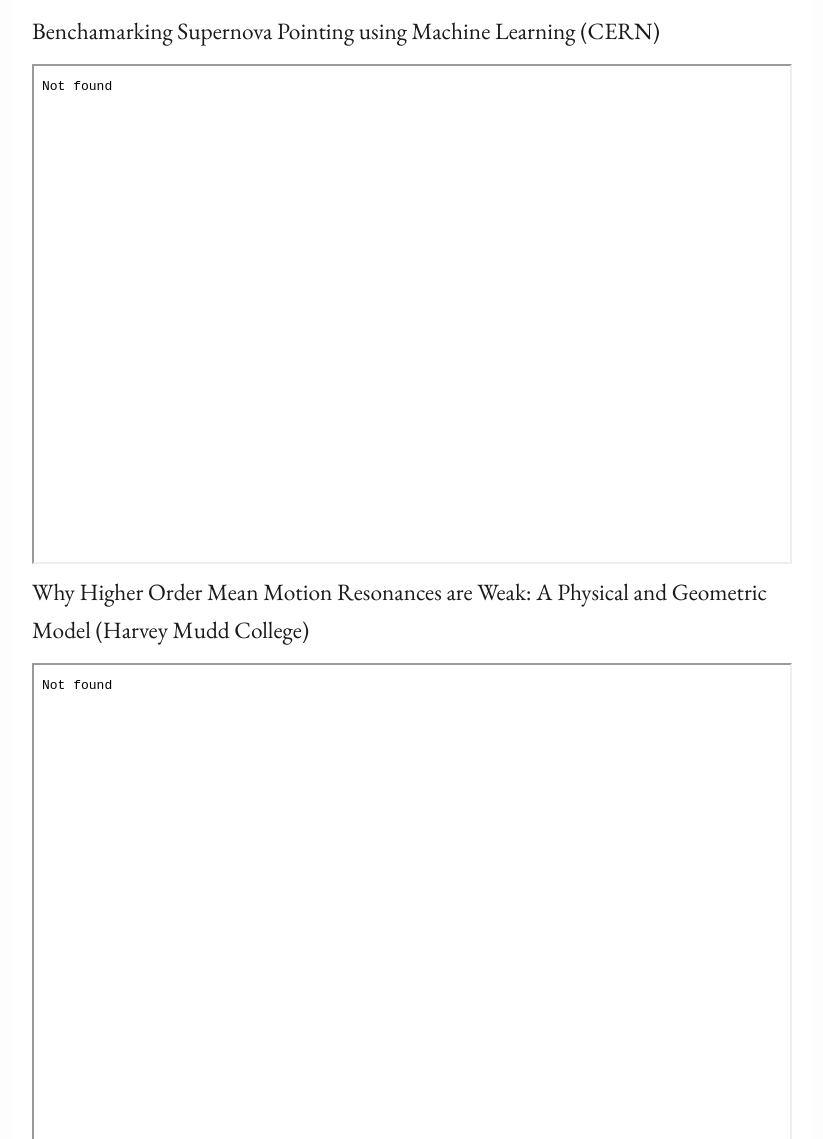
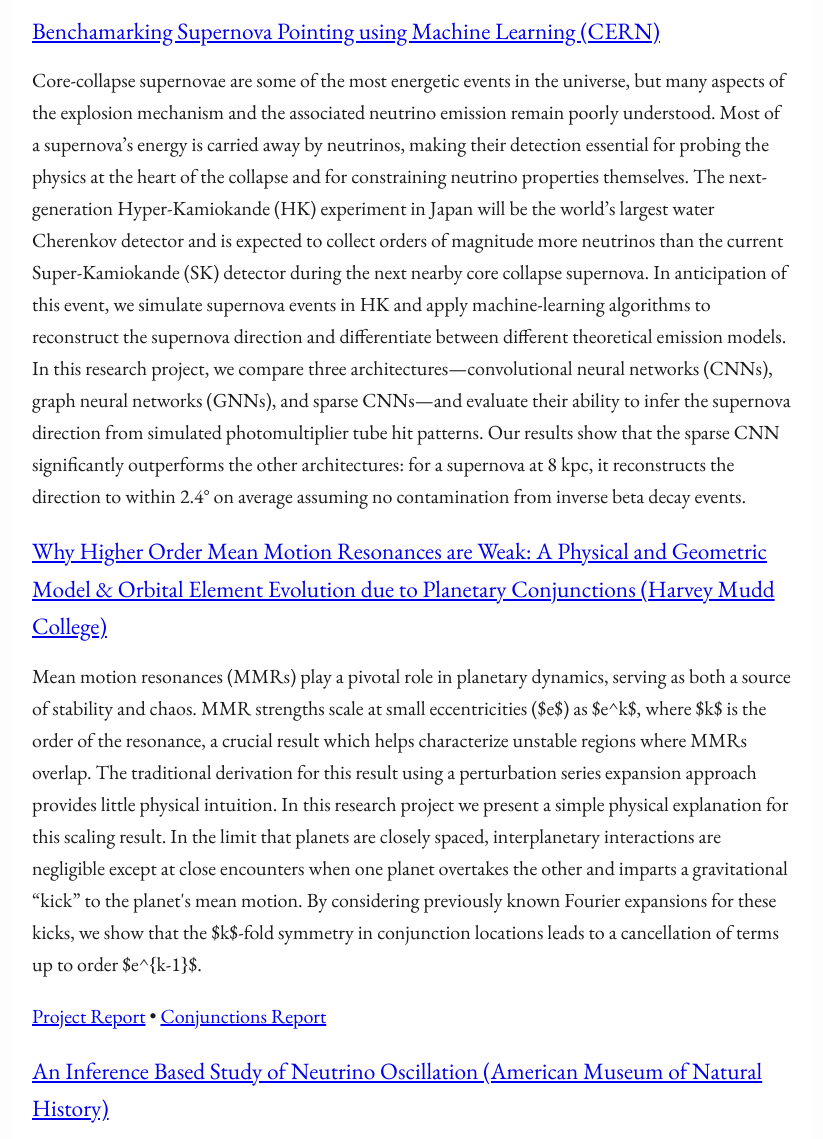
Before and after one commit to lizzykjones/lizzykjones.github.io, a plain HTML site: page projects.html in a window 1280 px wide. Shown: the part 147-1286 px from the top of the page, without its empty margins (228-1051 px from the left). Drawn offline with nearby package versions, Linux system fonts and the light colour scheme.

Commit message:
Update projects page: add descriptions, links to reports, combine planetary projects, and comment out others

```diff
--- a/projects.html
+++ b/projects.html
@@ -16,29 +16,28 @@
 <main class="container">
   <h1>Projects</h1>
   <div class="project">
-    <h3>Benchamarking Supernova Pointing using Machine Learning (CERN)</h3>
-    <iframe src="pdfs/supernova_ml.pdf" width="100%" height="500px"></iframe>
+    <h3><a href="pdfs/supernova_ml.pdf" target="_blank">Benchamarking Supernova Pointing using Machine Learning (CERN)</a></h3>
+    <p>Core-collapse supernovae are some of the most energetic events in the universe, but many aspects of the explosion mechanism and the associated neutrino emission remain poorly understood. Most of a supernova’s energy is carried away by neutrinos, making their detection essential for probing the physics at the heart of the collapse and for constraining neutrino properties themselves. The next-generation Hyper-Kamiokande (HK) experiment in Japan will be the world’s largest water Cherenkov detector and is expected to collect orders of magnitude more neutrinos than the current Super-Kamiokande (SK) detector during the next nearby core collapse supernova. In anticipation of this event, we simulate supernova events in HK and apply machine-learning algorithms to reconstruct the supernova direction and differentiate between different theoretical emission models. In this research project, we compare three architectures—convolutional neural networks (CNNs), graph neural networks (GNNs), and sparse CNNs—and evaluate their ability to infer the supernova direction from simulated photomultiplier tube hit patterns. Our results show that the sparse CNN significantly outperforms the other architectures: for a supernova at 8 kpc, it reconstructs the direction to within 2.4° on average assuming no contamination from inverse beta decay events.</p>
   </div>
   <div class="project">
-    <h3>Why Higher Order Mean Motion Resonances are Weak: A Physical and Geometric Model (Harvey Mudd College)</h3>
-    <iframe src="pdfs/thesis.pdf" width="100%" height="500px"></iframe>
+    <h3><a href="planetary_conj_details.html">Why Higher Order Mean Motion Resonances are Weak: A Physical and Geometric Model & Orbital Element Evolution due to Planetary Conjunctions (Harvey Mudd College)</a></h3>
+    <p>Mean motion resonances (MMRs) play a pivotal role in planetary dynamics, serving as both a source of stability and chaos. MMR strengths scale at small eccentricities ($e$) as $e^k$, where $k$ is the order of the resonance, a crucial result which helps characterize unstable regions where MMRs overlap. The traditional derivation for this result using a perturbation series expansion approach provides little physical intuition. In this research project we present a simple physical explanation for this scaling result. In the limit that planets are closely spaced, interplanetary interactions are negligible except at close encounters when one planet overtakes the other and imparts a gravitational “kick” to the planet's mean motion. By considering previously known Fourier expansions for these kicks, we show that the $k$-fold symmetry in conjunction locations leads to a cancellation of terms up to order $e^{k-1}$.</p>
+    <p><a href="pdfs/thesis.pdf" target="_blank">Project Report</a> &bull; <a href="pdfs/planetary_conj.pdf" target="_blank">Conjunctions Report</a></p>
   </div>
   <div class="project">
-    <h3>Orbital Element Evolution due to Planetary Conjunctions (Harvey Mudd College)</h3>
-    <iframe src="pdfs/planetary_conj.pdf" width="100%" height="500px"></iframe>
+    <h3><a href="pdfs/inference_neutrino_osc.pdf" target="_blank">An Inference Based Study of Neutrino Oscillation (American Museum of Natural History)</a></h3>
+    <p>The solar property of electron number density has important implications for understanding solar and stellar physics, yet its precise distribution within the Sun is unknown. While current models are derived from measurements at the solar surface, it would be a novel approach to use Earth-based measurements to predict electron distribution in the Sun. Electron number density dictates the flavor evolution of neutrinos as they stream radially outward from the Sun, and thus determines their flavor when they reach detectors on Earth. In this study, we explored an inference-based approach that uses neutrino flavor measurements from Earth-bound detectors to extrapolate the Sun’s electron density function. We studied logistic and exponential forms of electron number density and ultimately sought the sparsest amount of data required to place useful constraints on the model.</p>
   </div>
+  <!--
   <div class="project">
     <h3>A Study of the Restricted Three Body Problem (Harvey Mudd College)</h3>
     <iframe src="pdfs/restricted_three_body.pdf" width="100%" height="500px"></iframe>
   </div>
   <div class="project">
-    <h3>An Inference Based Study of Neutrino Oscillation (American Museum of Natural History)</h3>
-    <iframe src="pdfs/inference_neutrino_osc.pdf" width="100%" height="500px"></iframe>
-  </div>
-  <div class="project">
     <h3>Study of an Underdamped, Driven Oscillator (Duke University)</h3>
     <iframe src="pdfs/underdamped_oscillator.pdf" width="100%" height="500px"></iframe>
   </div>
+  -->
 </main>
 <footer>
   &copy; 2025 Your Name
```
